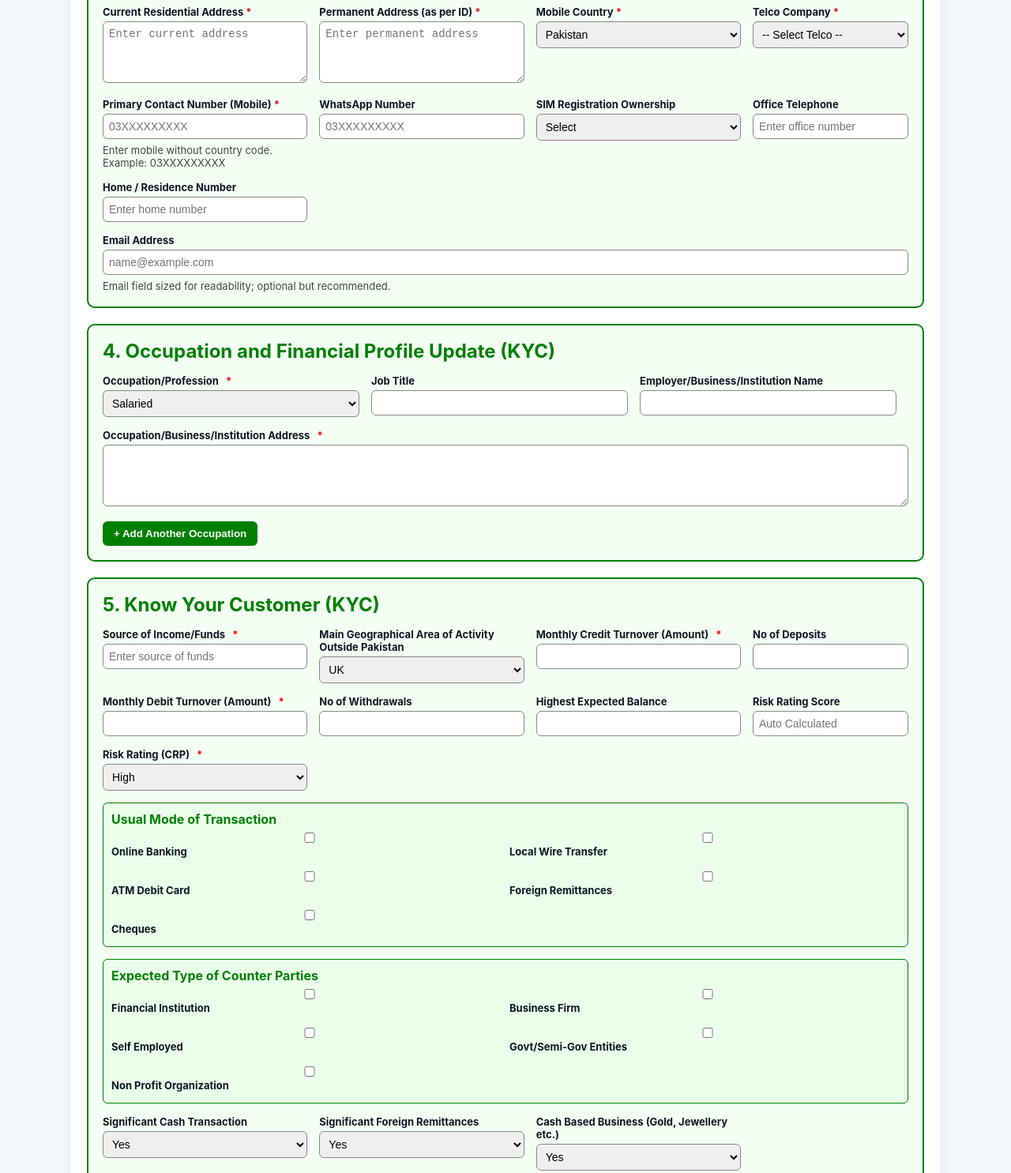
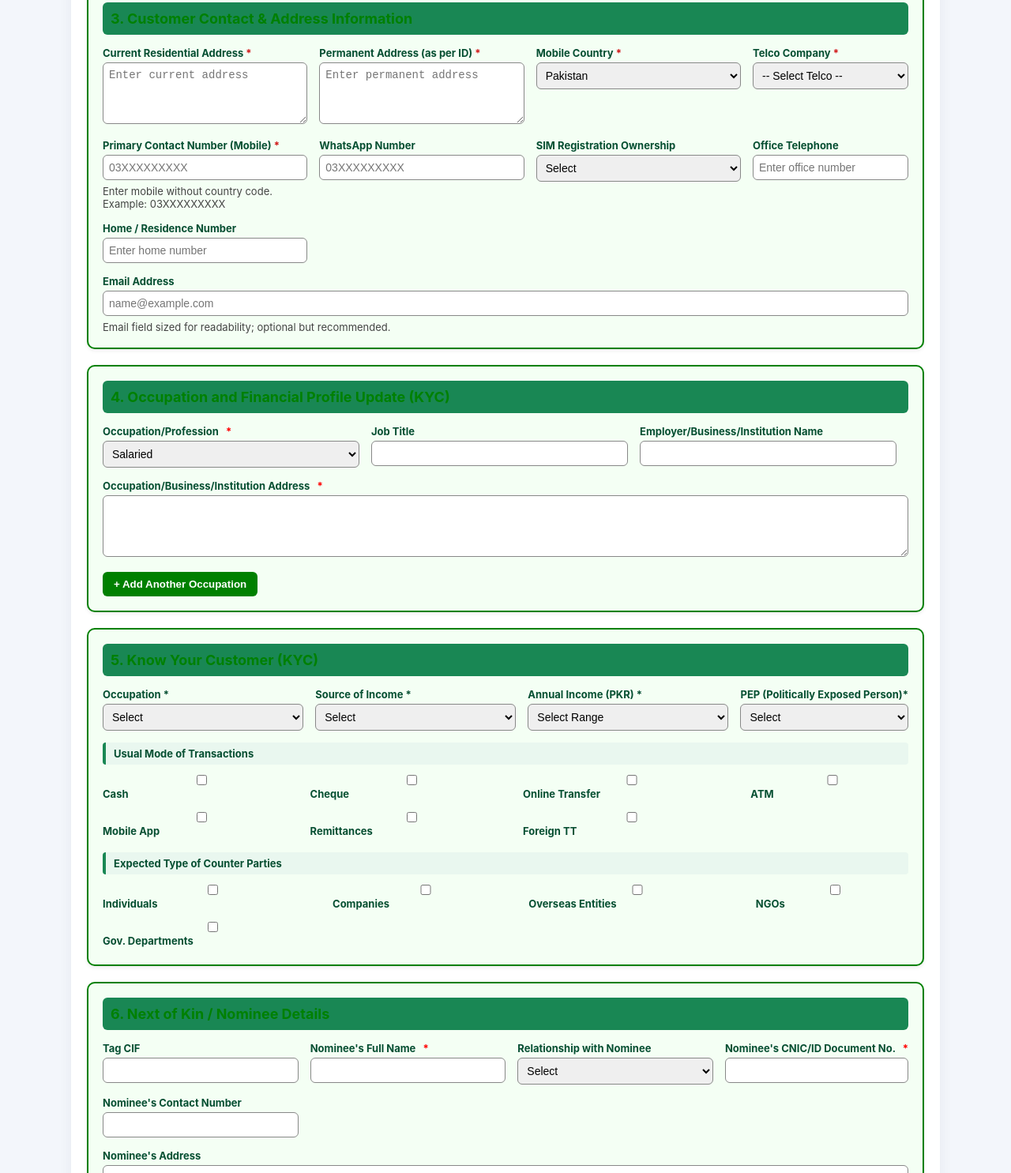
Before and after one commit to orangzaibanwar-gif/Account-Maintenance, a plain HTML site: page index.html in a window 1280 px wide. Shown: the part 1041-2526 px from the top of the page at 79% size. Drawn offline with Linux system fonts and the light colour scheme.

Commit message:
index.html

```diff
--- a/index.html
+++ b/index.html
@@ -822,115 +822,179 @@ textarea {
   </div>
 </div>
 
-<!-- SECTION 5: KYC -->
-<div class="section-box">
+<!-- ============================
+     SECTION 5 – KNOW YOUR CUSTOMER (KYC)
+============================ -->
+<section class="section-box">
     <h2>5. Know Your Customer (KYC)</h2>
+
     <div class="form-grid">
 
-    <!-- Text Inputs / LOVs -->
+        <!-- Occupation -->
         <div class="form-group half-row">
-      <label>Source of Income/Funds <span class="required">*</span></label>
-      <input id="sourceOfFundsDescription" type="text" placeholder="Enter source of funds" required />
-    </div>
-
-    <div class="form-group half-row">
-      <label>Main Geographical Area of Activity Outside Pakistan</label>
-      <select id="geoArea">
-        <option>UK</option>
-        <option>U.S.A</option>
-        <option>Saudi Arabia</option>
+            <label>Occupation *</label>
+            <select>
+                <option value="">Select</option>
+                <option>Salaried</option>
+                <option>Business</option>
+                <option>Housewife</option>
+                <option>Student</option>
+                <option>Retired</option>
+                <option>Other</option>
             </select>
         </div>
 
-    <div class="form-group">
-      <label>Monthly Credit Turnover (Amount) <span class="required">*</span></label>
-      <input id="expectedCreditAmount" type="number" min="0" required />
-    </div>
-
-    <div class="form-group">
-      <label>No of Deposits</label>
-      <input type="number" />
-    </div>
-
-    <div class="form-group">
-      <label>Monthly Debit Turnover (Amount) <span class="required">*</span></label>
-      <input id="expectedDebitAmount" type="number" min="0" required />
-    </div>
-
-    <div class="form-group">
-      <label>No of Withdrawals</label>
-      <input type="number" />
-    </div>
-
-    <div class="form-group">
-      <label>Highest Expected Balance</label>
-      <input type="number" />
-    </div>
-
-    <div class="form-group">
-      <label>Risk Rating Score</label>
-      <input id="riskScore" type="text" placeholder="Auto Calculated" />
-    </div>
-
-    <div class="form-group">
-      <label>Risk Rating (CRP) <span class="required">*</span></label>
-      <select id="riskRating" required>
-        <option>High</option>
-        <option>Medium</option>
-        <option>Low</option>
+        <!-- Source of Income -->
+        <div class="form-group half-row">
+            <label>Source of Income *</label>
+            <select>
+                <option value="">Select</option>
+                <option>Salary</option>
+                <option>Business Income</option>
+                <option>Investment Income</option>
+                <option>Rental Income</option>
+                <option>Foreign Remittance</option>
+                <option>Other</option>
             </select>
         </div>
 
-    <!-- Checkboxes Section: Usual Mode of Transaction -->
-    <div class="form-group full-row" style="border:1px solid green; padding:10px; border-radius:6px; background:#eaffea;">
-      <label style="font-weight:bold; font-size:16px; color:green;">Usual Mode of Transaction</label>
-      <div class="two-col">
-        <label><input type="checkbox"> Online Banking</label>
-        <label><input type="checkbox"> Local Wire Transfer</label>
-        <label><input type="checkbox"> ATM Debit Card</label>
-        <label><input type="checkbox"> Foreign Remittances</label>
-        <label><input type="checkbox"> Cheques</label>
+        <!-- Annual Income -->
+        <div class="form-group half-row">
+            <label>Annual Income (PKR) *</label>
+            <select>
+                <option value="">Select Range</option>
+                <option>Up to 500,000</option>
+                <option>500,001 – 1,000,000</option>
+                <option>1,000,001 – 3,000,000</option>
+                <option>3,000,001 – 5,000,000</option>
+                <option>Above 5,000,000</option>
+            </select>
+        </div>
+
+        <!-- PEP -->
+        <div class="form-group half-row">
+            <label>PEP (Politically Exposed Person)*</label>
+            <select id="pepStatus" onchange="togglePEPRelation()">
+                <option value="">Select</option>
+                <option value="no">No</option>
+                <option value="yes">Yes</option>
+            </select>
+        </div>
+
+        <!-- PEP Classification (Conditional) -->
+        <div class="form-group half-row" id="pepRelationGroup" style="display:none;">
+            <label>PEP Classification</label>
+            <select>
+                <option value="">Select</option>
+                <option value="self">Self</option>
+                <option value="related">Related to PEP</option>
+            </select>
+        </div>
+
+        <!-- Usual Mode of Transactions -->
+        <div class="form-group full-row">
+            <label class="sub-header">Usual Mode of Transactions</label>
+            <div class="checkbox-grid">
+                <label><input type="checkbox"> Cash</label>
+                <label><input type="checkbox"> Cheque</label>
+                <label><input type="checkbox"> Online Transfer</label>
+                <label><input type="checkbox"> ATM</label>
+                <label><input type="checkbox"> Mobile App</label>
+                <label><input type="checkbox"> Remittances</label>
+                <label><input type="checkbox"> Foreign TT</label>
             </div>
         </div>
 
-    <!-- Checkboxes Section: Expected Type of Counter Parties -->
-    <div class="form-group full-row" style="border:1px solid green; padding:10px; border-radius:6px; background:#eaffea;">
-      <label style="font-weight:bold; font-size:16px; color:green;">Expected Type of Counter Parties</label>
-      <div class="two-col">
-        <label><input type="checkbox"> Financial Institution</label>
-        <label><input type="checkbox"> Business Firm</label>
-        <label><input type="checkbox"> Self Employed</label>
-        <label><input type="checkbox"> Govt/Semi-Gov Entities</label>
-        <label><input type="checkbox"> Non Profit Organization</label>
+        <!-- Expected Counter Parties -->
+        <div class="form-group full-row">
+            <label class="sub-header">Expected Type of Counter Parties</label>
+            <div class="checkbox-grid">
+                <label><input type="checkbox"> Individuals</label>
+                <label><input type="checkbox"> Companies</label>
+                <label><input type="checkbox"> Overseas Entities</label>
+                <label><input type="checkbox"> NGOs</label>
+                <label><input type="checkbox"> Gov. Departments</label>
             </div>
         </div>
 
-    <div class="form-group half-row">
-      <label>Significant Cash Transaction</label>
-      <select>
-        <option>Yes</option>
-        <option>No</option>
-      </select>
     </div>
+</section>
 
-    <div class="form-group half-row">
-      <label>Significant Foreign Remittances</label>
-      <select>
-        <option>Yes</option>
-        <option>No</option>
-      </select>
-    </div>
+<script>
+function togglePEPRelation() {
+    const pep = document.getElementById("pepStatus").value;
+    const rel = document.getElementById("pepRelationGroup");
+    rel.style.display = (pep === "yes") ? "block" : "none";
+}
+</script>
 
-    <div class="form-group half-row">
-      <label>Cash Based Business (Gold, Jewellery etc.)</label>
-      <select>
-        <option>Yes</option>
-        <option>No</option>
-      </select>
-    </div>
+<style>
+/* GREEN THEME STYLING */
+.section-box {
+    background: #f6fff6;
+    border: 1px solid #c6e7c6;
+    padding: 22px;
+    margin-bottom: 20px;
+    border-radius: 10px;
+    box-shadow: 0 2px 5px rgba(0,0,0,0.08);
+}
 
-  </div>
-</div>
+.section-box h2 {
+    background: #198754;
+    color: white;
+    padding: 10px;
+    border-radius: 6px;
+    font-size: 18px;
+    margin-bottom: 18px;
+}
+
+.form-grid {
+    display: grid;
+    grid-template-columns: repeat(4, 1fr);
+    gap: 15px 20px;
+}
+
+.half-row { grid-column: span 2; }
+.full-row { grid-column: span 4; }
+
+.form-group label {
+    font-weight: 600;
+    color: #064f32;
+    display: block;
+    margin-bottom: 4px;
+}
+
+.sub-header {
+    font-weight: 700;
+    background: #e9f7ef;
+    padding: 6px 10px;
+    border-left: 4px solid #198754;
+    border-radius: 4px;
+}
+
+/* Inputs & LOV styling */
+input, select, textarea {
+    width: 100%;
+    padding: 7px;
+    border-radius: 6px;
+    border: 1px solid #9dc8ac;
+}
+
+/* Checkbox grid */
+.checkbox-grid {
+    display: grid;
+    grid-template-columns: repeat(4, auto);
+    gap: 8px 20px;
+    padding-top: 6px;
+}
+
+.checkbox-grid label {
+    display: flex;
+    gap: 6px;
+    align-items: center;
+}
+</style>
+
 
 
 <!-- SECTION 6: NEXT OF KIN -->
```
Lines whose indentation alone changed are shown as unchanged.
